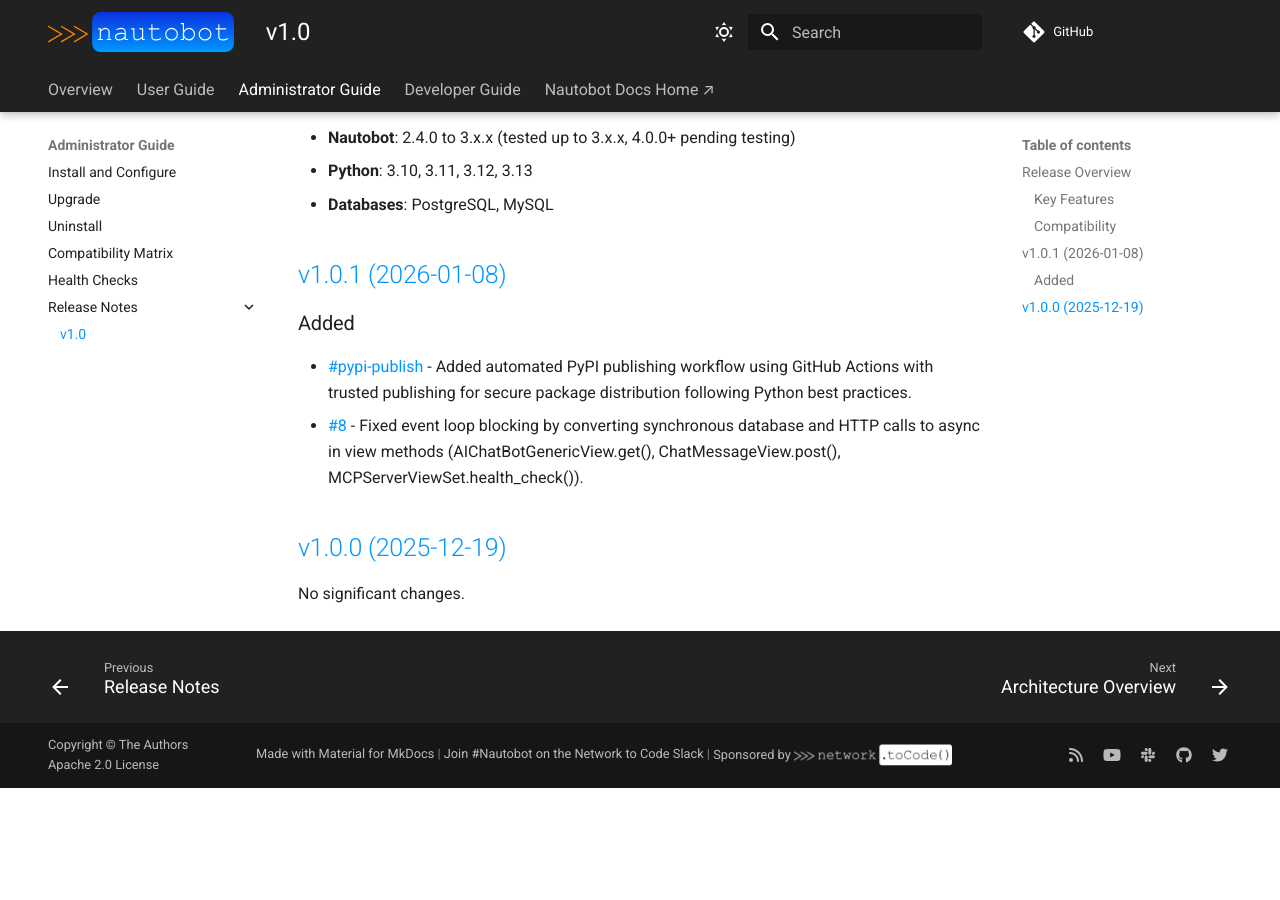
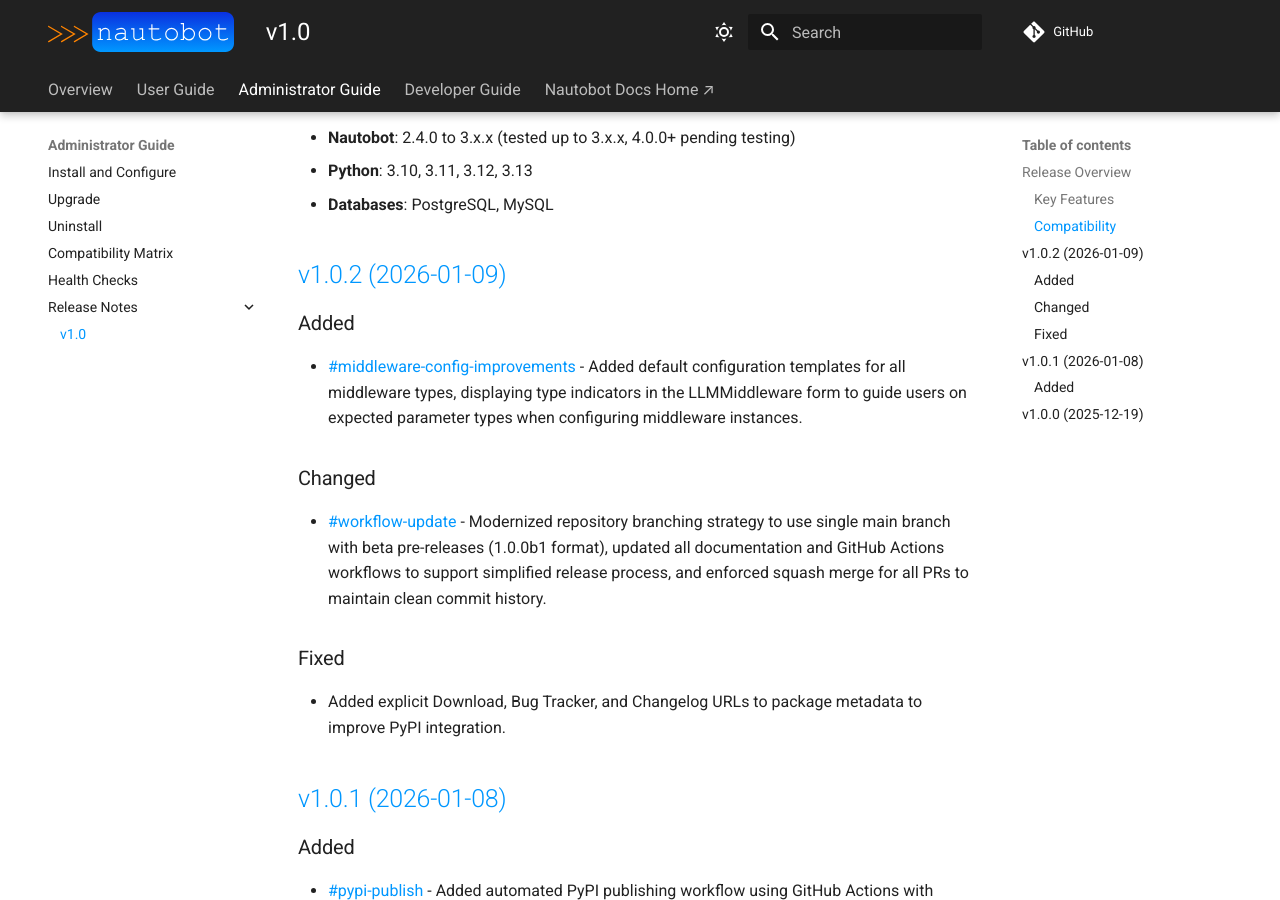
Before and after one commit to kvncampos/nautobot-ai-ops, an MkDocs documentation site: the page built from docs/admin/release_notes/version_1.0.md, in a window 1280 px wide and 900 px high, scrolled down 798 px. Built offline with MkDocs 1.6.1 and Material for MkDocs 9.7.7, drawn with Linux system fonts in a browser that asks for light colours; comment, search, counter and statistics services are not loaded; before the commit the page ends 1586 px from its top, so only the background shows below that.

Commit message:
chore: release 1.0.2

```diff
--- a/docs/admin/release_notes/version_1.0.md
+++ b/docs/admin/release_notes/version_1.0.md
@@ -25,6 +25,20 @@
 <!-- towncrier release notes start -->
 
 
+## [v1.0.2 (2026-01-09)](https://github.com/kvncampos/nautobot-ai-ops/releases/tag/v1.0.2)
+
+### Added
+
+- [#middleware-config-improvements](https://github.com/kvncampos/nautobot-ai-ops/issues/middleware-config-improvements) - Added default configuration templates for all middleware types, displaying type indicators in the LLMMiddleware form to guide users on expected parameter types when configuring middleware instances.
+
+### Changed
+
+- [#workflow-update](https://github.com/kvncampos/nautobot-ai-ops/issues/workflow-update) - Modernized repository branching strategy to use single main branch with beta pre-releases (1.0.0b1 format), updated all documentation and GitHub Actions workflows to support simplified release process, and enforced squash merge for all PRs to maintain clean commit history.
+
+### Fixed
+
+- Added explicit Download, Bug Tracker, and Changelog URLs to package metadata to improve PyPI integration.
+
 ## [v1.0.1 (2026-01-08)](https://github.com/kvncampos/nautobot-ai-ops/releases/tag/v1.0.1)
 
 ### Added
```
Also changed, not shown: 3 other files.
